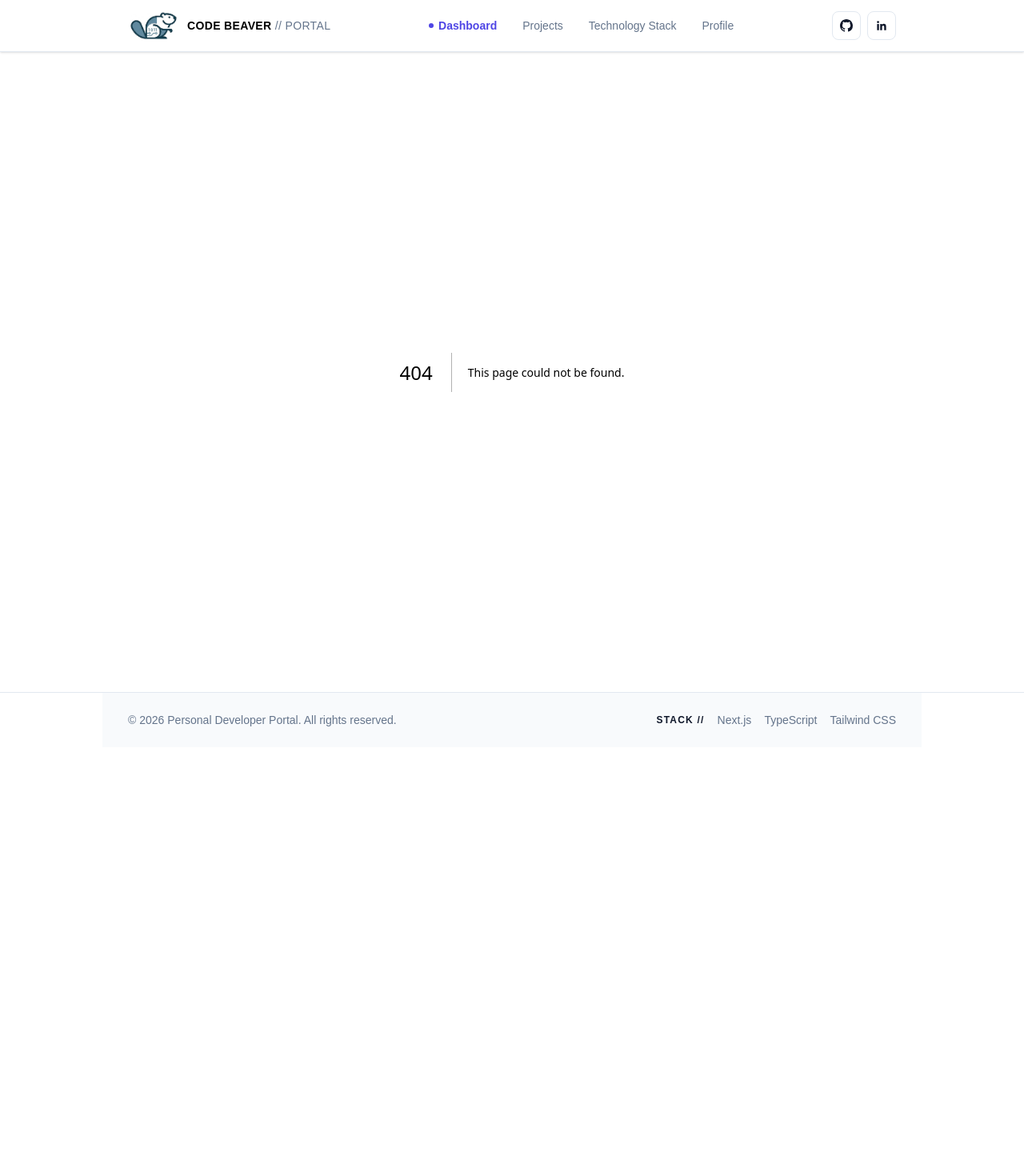
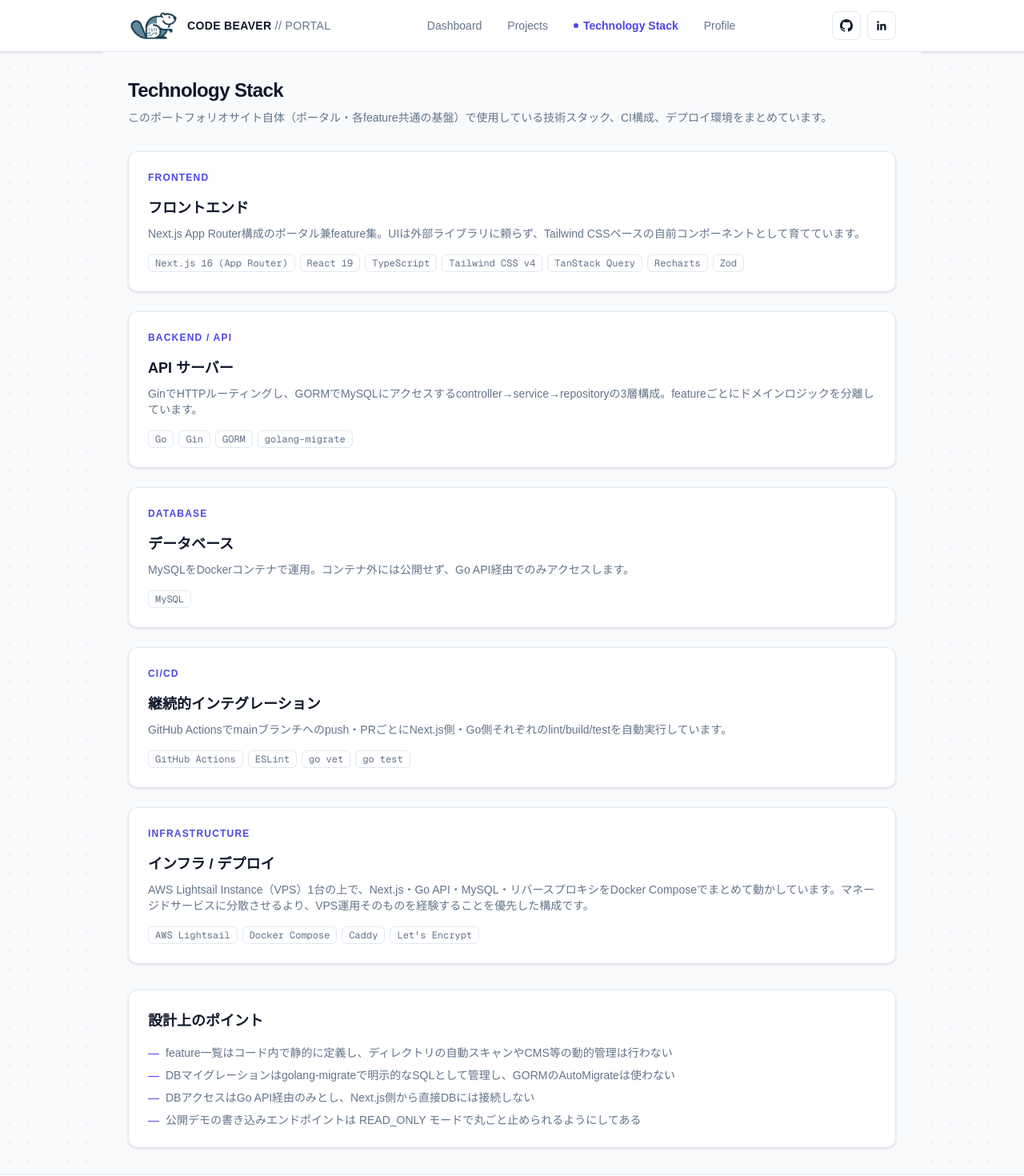
Before and after one commit to matsutoba/my-portal, a Next.js app: page /tech-stack in a window 1280 px wide. Before the commit this address had no page. Shown: the top 1470 px of the page at 80% size. Before the commit the page ends 934 px from the top, so only its background shows below. Built offline with nearby package versions, Linux system fonts and the light colour scheme.

Commit message:
Technology Stackのページを追加

```diff
--- a/app/_components/SiteHeader.tsx
+++ b/app/_components/SiteHeader.tsx
@@ -1,13 +1,16 @@
+"use client";
+
 import Image from "next/image";
 import Link from "next/link";
+import { usePathname } from "next/navigation";
 import { PageContainer } from "@/components/ui";
 import { cn } from "@/components/ui/cn";
 
 const navItems = [
-  { label: "Dashboard", active: true },
-  { label: "Projects", active: false },
-  { label: "Technology Stack", active: false },
-  { label: "Profile", active: false },
+  { label: "Dashboard", href: "/" },
+  { label: "Projects", href: null },
+  { label: "Technology Stack", href: "/tech-stack" },
+  { label: "Profile", href: null },
 ];
 
 function GitHubIcon() {
@@ -27,6 +30,8 @@
 }
 
 export function SiteHeader() {
+  const pathname = usePathname();
+
   return (
     <header className="border-b border-border bg-card shadow-sm">
       <PageContainer className="flex-none flex-row items-center justify-between gap-6 bg-card py-0">
@@ -44,18 +49,29 @@
         </Link>
 
         <nav className="hidden items-center gap-8 md:flex">
-          {navItems.map((item) => (
-            <span
-              key={item.label}
-              className={cn(
-                "flex items-center gap-1.5 text-sm",
-                item.active ? "font-semibold text-accent" : "text-muted-foreground",
-              )}
-            >
-              {item.active ? <span className="size-1.5 rounded-full bg-accent" aria-hidden /> : null}
-              {item.label}
-            </span>
-          ))}
+          {navItems.map((item) => {
+            const active = item.href !== null && pathname === item.href;
+            const className = cn(
+              "flex items-center gap-1.5 text-sm",
+              active ? "font-semibold text-accent" : "text-muted-foreground",
+            );
+            const content = (
+              <>
+                {active ? <span className="size-1.5 rounded-full bg-accent" aria-hidden /> : null}
+                {item.label}
+              </>
+            );
+
+            return item.href ? (
+              <Link key={item.label} href={item.href} className={className}>
+                {content}
+              </Link>
+            ) : (
+              <span key={item.label} className={className}>
+                {content}
+              </span>
+            );
+          })}
         </nav>
 
         <div className="flex items-center gap-2">
--- /dev/null
+++ b/app/tech-stack/_components/TechStackSectionCard.tsx
@@ -0,0 +1,21 @@
+import { Card, CardDescription, CardHeader, CardTitle, TechTag } from "@/components/ui";
+import type { TechStackSection } from "../_lib/sections";
+
+export function TechStackSectionCard({ section }: { section: TechStackSection }) {
+  return (
+    <Card>
+      <span className="text-xs font-bold tracking-widest text-accent uppercase">
+        {section.category}
+      </span>
+      <CardHeader>
+        <CardTitle>{section.title}</CardTitle>
+        <CardDescription>{section.description}</CardDescription>
+      </CardHeader>
+      <div className="flex flex-wrap gap-1.5">
+        {section.items.map((item) => (
+          <TechTag key={item}>{item}</TechTag>
+        ))}
+      </div>
+    </Card>
+  );
+}
--- /dev/null
+++ b/app/tech-stack/_lib/sections.ts
@@ -0,0 +1,56 @@
+export type TechStackSection = {
+  id: string;
+  category: string;
+  title: string;
+  description: string;
+  items: string[];
+};
+
+export const techStackSections: TechStackSection[] = [
+  {
+    id: "frontend",
+    category: "FRONTEND",
+    title: "フロントエンド",
+    description:
+      "Next.js App Router構成のポータル兼feature集。UIは外部ライブラリに頼らず、Tailwind CSSベースの自前コンポーネントとして育てています。",
+    items: ["Next.js 16 (App Router)", "React 19", "TypeScript", "Tailwind CSS v4", "TanStack Query", "Recharts", "Zod"],
+  },
+  {
+    id: "backend",
+    category: "BACKEND / API",
+    title: "API サーバー",
+    description:
+      "GinでHTTPルーティングし、GORMでMySQLにアクセスするcontroller→service→repositoryの3層構成。featureごとにドメインロジックを分離しています。",
+    items: ["Go", "Gin", "GORM", "golang-migrate"],
+  },
+  {
+    id: "database",
+    category: "DATABASE",
+    title: "データベース",
+    description: "MySQLをDockerコンテナで運用。コンテナ外には公開せず、Go API経由でのみアクセスします。",
+    items: ["MySQL"],
+  },
+  {
+    id: "ci",
+    category: "CI/CD",
+    title: "継続的インテグレーション",
+    description:
+      "GitHub Actionsでmainブランチへのpush・PRごとにNext.js側・Go側それぞれのlint/build/testを自動実行しています。",
+    items: ["GitHub Actions", "ESLint", "go vet", "go test"],
+  },
+  {
+    id: "infra",
+    category: "INFRASTRUCTURE",
+    title: "インフラ / デプロイ",
+    description:
+      "AWS Lightsail Instance（VPS）1台の上で、Next.js・Go API・MySQL・リバースプロキシをDocker Composeでまとめて動かしています。マネージドサービスに分散させるより、VPS運用そのものを経験することを優先した構成です。",
+    items: ["AWS Lightsail", "Docker Compose", "Caddy", "Let's Encrypt"],
+  },
+];
+
+export const designNotes: string[] = [
+  "feature一覧はコード内で静的に定義し、ディレクトリの自動スキャンやCMS等の動的管理は行わない",
+  "DBマイグレーションはgolang-migrateで明示的なSQLとして管理し、GORMのAutoMigrateは使わない",
+  "DBアクセスはGo API経由のみとし、Next.js側から直接DBには接続しない",
+  "公開デモの書き込みエンドポイントは READ_ONLY モードで丸ごと止められるようにしてある",
+];
--- /dev/null
+++ b/app/tech-stack/page.tsx
@@ -0,0 +1,40 @@
+import type { Metadata } from "next";
+import { Card, CardHeader, CardTitle, Grid, PageContainer, PageHeader } from "@/components/ui";
+import { TechStackSectionCard } from "./_components/TechStackSectionCard";
+import { designNotes, techStackSections } from "./_lib/sections";
+
+export const metadata: Metadata = {
+  title: "Technology Stack | My Portal",
+  description: "このポートフォリオサイトで使用している技術スタック、CI構成、デプロイ環境の一覧です。",
+};
+
+export default function TechStackPage() {
+  return (
+    <PageContainer>
+      <PageHeader
+        title="Technology Stack"
+        description="このポートフォリオサイト自体（ポータル・各feature共通の基盤）で使用している技術スタック、CI構成、デプロイ環境をまとめています。"
+      />
+      <Grid columns={1}>
+        {techStackSections.map((section) => (
+          <TechStackSectionCard key={section.id} section={section} />
+        ))}
+      </Grid>
+      <Card>
+        <CardHeader>
+          <CardTitle>設計上のポイント</CardTitle>
+        </CardHeader>
+        <ul className="flex flex-col gap-2 text-sm text-muted-foreground">
+          {designNotes.map((note) => (
+            <li key={note} className="flex gap-2">
+              <span className="text-accent" aria-hidden>
+                —
+              </span>
+              {note}
+            </li>
+          ))}
+        </ul>
+      </Card>
+    </PageContainer>
+  );
+}
```
